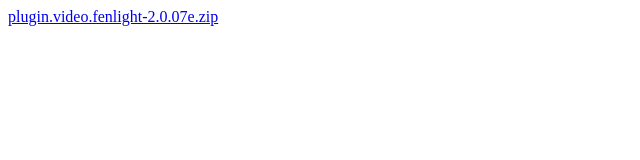
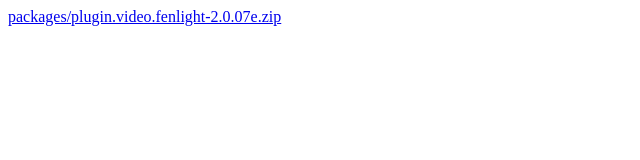
Before and after one commit to FenlightAnonyMouse/FenlightAnonyMouse.github.io, a plain HTML site: page index.html in a window 1280 px wide. Shown: the whole page, without its empty margins (0-640 px from the left). Drawn offline with Linux system fonts and the light colour scheme.

Commit message:
Update index.html

```diff
--- a/index.html
+++ b/index.html
@@ -1,2 +1,2 @@
 <!DOCTYPE html>
-<a href="plugin.video.fenlight-2.0.07e.zip">plugin.video.fenlight-2.0.07e.zip</a>
+<a href="plugin.video.fenlight-2.0.07e.zip">packages/plugin.video.fenlight-2.0.07e.zip</a>
```
